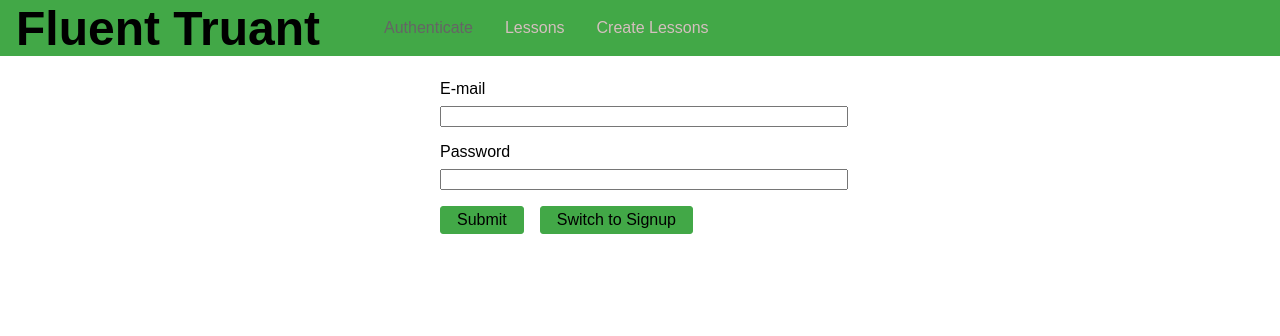
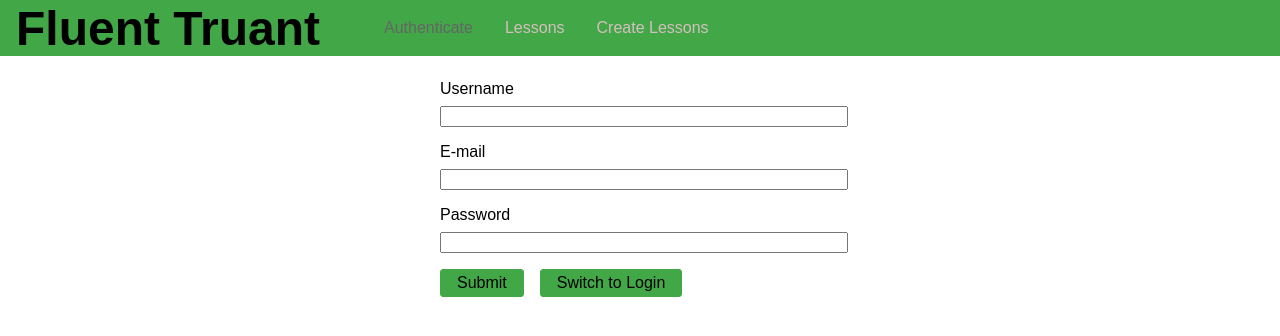
Before and after one commit to andrew-gallin/ft_frontend, a React (Create React App) app in the folder frontend/: page /auth in a window 1280 px wide. Both pictures are taken after a click on the button "Switch to Signup". Shown: the top 336 px of the page. Built offline with nearby package versions, Linux system fonts and the light colour scheme.

Commit message:
added login and signup functionality

```diff
--- a/frontend/src/pages/Auth.css
+++ b/frontend/src/pages/Auth.css
@@ -35,3 +35,7 @@
   background: #3c9140;
   border-color: #3c9140;
 }
+
+#username-hidden{
+  display: none;
+}
--- a/frontend/src/pages/Auth.js
+++ b/frontend/src/pages/Auth.js
@@ -2,21 +2,104 @@ import React, { Component } from 'react';
 
 import './Auth.css'
 
+const backendURL = 'http://localhost:8000/graphql'
+
 class AuthPage extends Component {
+  state = {
+    isLogin: true
+  }
+
+  constructor(props){
+    super(props);
+    this.emailEl = React.createRef();
+    this.passwordEl = React.createRef();
+    this.usernameEl = React.createRef();
+  }
+  switchModeHandler = (event) => {
+    event.preventDefault();
+    this.setState(prevState => {
+      return {isLogin: !prevState.isLogin};
+    })
+  }
+
+  submitHandler = (event) =>  {
+    event.preventDefault();
+    const email = this.emailEl.current.value;
+    const username = this.usernameEl.current.value;
+    const password = this.passwordEl.current.value;
+
+    //Could add more robust validation and feedback here
+    if (email.trim().length === 0 || password.trim().length ===0){
+      return;
+    }
+
+    let requestBody = {
+      query: `
+        query {
+          login(email: "${email}", password: "${password}"){
+            userId
+            token
+            tokenExpiration
+          }
+        }
+      `
+    }
+
+    if (!this.state.isLogin) {
+      requestBody ={
+         query: `
+           mutation{
+             createUser(userInput:{email: "${email}", username: "${username}", password: "${password}"}){
+               _id
+               email
+             }
+           }
+         `
+       }
+    }
+
+    //send to the backend
+    fetch(backendURL, {
+      method: 'POST',
+      body: JSON.stringify(requestBody),
+      headers:{
+        'Content-Type': 'application/json'
+      }
+    }).then(res => {
+      if (res.status !== 200 && res.status !== 201) {
+        throw new Error('Failed!')
+      }
+      return res.json();
+    })
+    .then(resData => {
+      console.log(resData);
+    })
+    .catch(err => {
+      console.log(err)
+    })
+  };
+
   render(){
     return (
-      <form className="auth-form">
+      <form className="auth-form" onSubmit={this.submitHandler}>
+        <div className="form-control" id={!this.state.isLogin ? null : "username-hidden"}>
+          <label htmlFor="username">Username</label>
+          <input type="username" id="username" ref={this.usernameEl} ></input>
+        </div>
         <div className="form-control">
           <label htmlFor="email">E-mail</label>
-          <input type="email" id="email"></input>
+          <input type="email" id="email" ref={this.emailEl}></input>
         </div>
+
         <div className="form-control">
           <label htmlFor="email">Password</label>
-          <input type="password" id="password"></input>
+          <input type="password" id="password" ref={this.passwordEl}></input>
         </div>
         <div className="form-actions">
           <button type="submit">Submit</button>
-          <button type="button">Switch to Signup</button>
+          <button type="button" onClick={this.switchModeHandler}>
+          Switch to {this.state.isLogin ? 'Signup' : 'Login'}
+          </button>
         </div>
       </form>
     );
```
Also changed, not shown: 1 other file (tests, documents, lock files or other folders).
